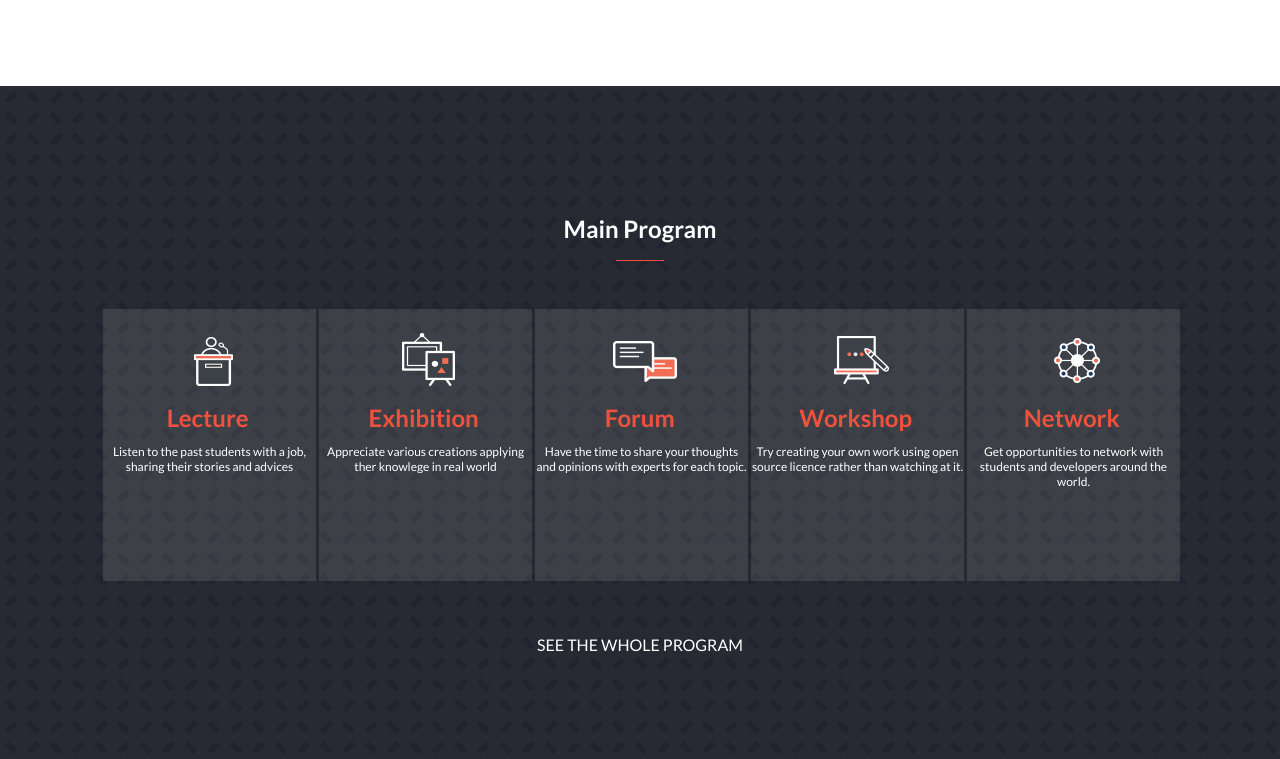
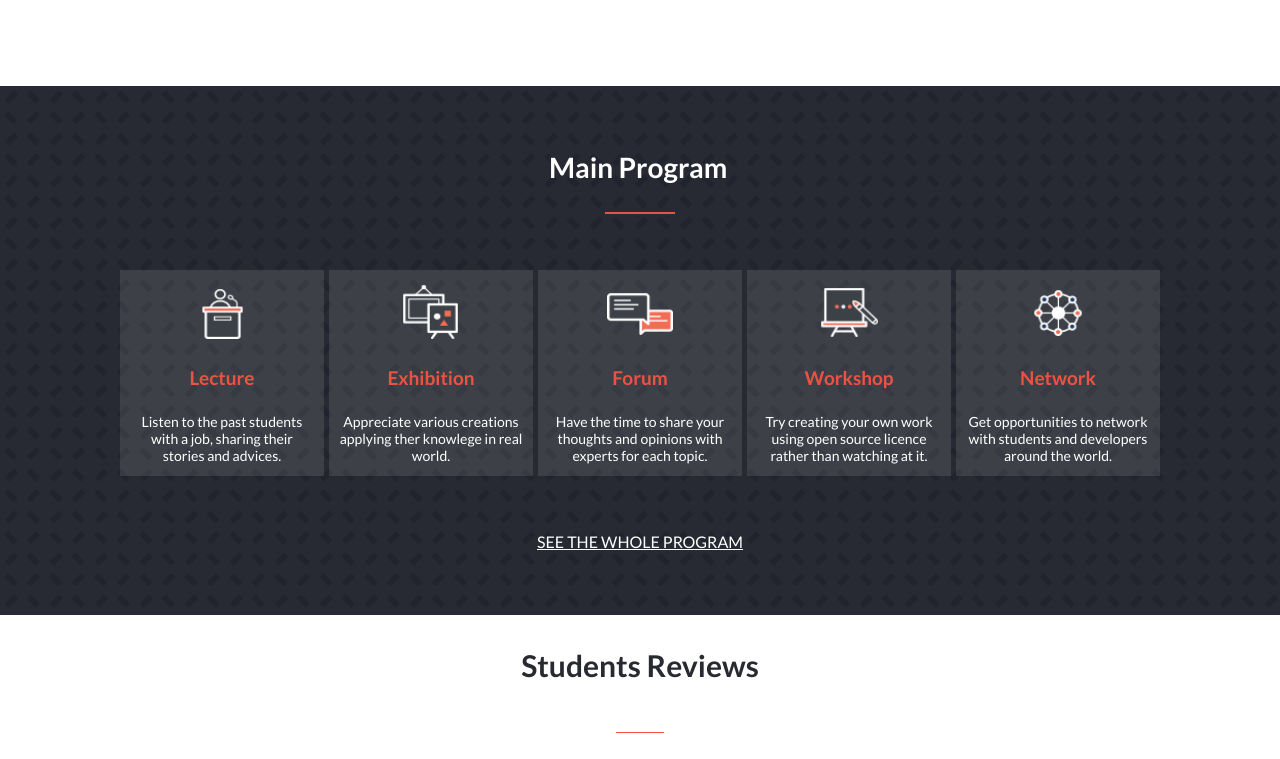
Before and after one commit to deniodev/WEB-DEV-COURSE-EVENT, a website: page index.html in a window 1280 px wide. Shown: the part 621-1380 px from the top of the page. Drawn offline with Linux system fonts and the light colour scheme; a web font is replaced by a local one.

Commit message:
Add hover on programs cards & align the text

```diff
--- a/index.html
+++ b/index.html
@@ -79,66 +79,49 @@
             </div>
         </section>
 
-        <section class="main-program" id="main-program">
-            <div class="main-program-title">
-                <h2 class="main-program-title-text">Main Program</h2>
-                <div class="main-program-title-bar"></div>
+        <section class="main-program">
+            <h3 id="main-program">Main Program</h3>
+            <div class="layout">
+                <div class="cards">
+                    <img src="./images/icon1.png" alt="Lecture">
+                    <h3 class="main-program-title">Lecture</h3>
+                    <p class="main-program-title-text">
+                        Listen to the past students with a job, sharing their stories and advices.
+                    </p>
                 </div>
                 <div class="cards">
-                <article>
-                    <div class="programs">
-                         <div class="programs-img">
-                            <img src="./images/icon1.png" alt="Lecture">
-                        </div>
-                        <h3 class="programs-title">Lecture</h3>
-                        <p class="programs-text">Listen to the past students with a job, sharing their stories and
-                            advices</p>
-                    </div>
-                </article>
-                <article>
-                    <div class="programs">
-                        <div class="programs-img">
                     <img src="./images/icon2.png" alt="Exhibition">
-                        </div>
-                        <h3 class="programs-title">Exhibition</h3>
-                        <p class="programs-text">Appreciate various creations applying ther knowlege in real world
+                    <h3 class="main-program-title">Exhibition</h3>
+                    <p class="main-program-title-text">
+                        Appreciate various creations applying ther knowlege in real world.
                     </p>
                 </div>
-                </article>
-                <article>
-                    <div class="programs">
-                        <div class="programs-img">
+                <div class="cards">
                     <img src="./images/icon3.png" alt="Forum">
+                    <h3 class="main-program-title">Forum</h3>
+                    <p class="main-program-title-text">
+                        Have the time to share your thoughts and opinions with experts for
+                        each topic.
+                    </p>
                 </div>
-                        <h3 class="programs-title">Forum</h3>
-                        <p class="programs-text">Have the time to share your thoughts and opinions with experts for
-                            each topic.</p>
+                <div class="cards">
+                    <img src="./images/icon4.png" alt="Workshop">
+                    <h3 class="main-program-title">Workshop</h3>
+                    <p class="main-program-title-text">
+                        Try creating your own work using open source licence rather than
+                        watching at it.
+                    </p>
                 </div>
-                </article>
-                <article>
-                    <div class="programs">
-                        <div class="programs-img">
-                            <img src="./images/icon4.png" alt="Workshop">
-                        </div>
-                        <h3 class="programs-title">Workshop</h3>
-                        <p class="programs-text">Try creating your own work using open source licence rather than
-                            watching at it.</p>
-                    </div>
-                </article>
-                <article>
-                    <div class="programs">
-                        <div class="programs-img">
+                <div class="cards">
                     <img src="./images/icon5.png" alt="Network">
-                        </div>
-                        <h3 class="programs-title">Network</h3>
-                        <p class="programs-text">Get opportunities to network with students and developers around
-                            the world.</p>
-                    </div>
-                </article>
-                <div class="whole-program">
-                    <a href="#">SEE THE WHOLE PROGRAM</a>
+                    <h3 class="main-program-title">Network</h3>
+                    <p class="main-program-title-text">
+                        Get opportunities to network with students and developers around
+                            the world.
+                    </p>
                 </div>
             </div>
+            <a href="#main-program" class="whole-program"> SEE  THE  WHOLE  PROGRAM</a>
         </section>
 
         <section class="reviews" id="reviews">
--- a/style.css
+++ b/style.css
@@ -135,68 +135,61 @@
   background-image: url(./images/background.png);
   background-repeat: repeat;
   background-color: #272a32;
-  padding-bottom: 10%;
+  display: flex;
+  flex-direction: column;
+  align-items: center;
+  width: 100vw;
+  padding: 2em 0;
 }
 
-.main-program a {
-  display: none;
+#main-program {
+  color: #fff;
+  font-size: 28px;
 }
 
-.main-program-title-text {
-  color: #fff;
+#main-program::after {
+  content: "";
+  display: block;
+  height: 2px;
+  width: 2.5em;
+  background-color: #ec5242;
   text-align: center;
-  padding-top: 10%;
+  margin: 1em 2em 0;
 }
 
-.main-program-title-bar {
-  width: 3em;
-  height: 1em;
-  border-bottom: 1px solid #ef513c;
-  margin: 1px auto 3em;
+.layout {
+  display: flex;
+  flex-direction: column;
+  align-items: center;
+  gap: 0.7em;
+  margin: 2.5em 0;
 }
 
-.programs-img {
-  margin-left: 3%;
+.cards {
+  background-color: rgba(255, 255, 255, 0.1);
+  display: flex;
+  justify-content: center;
+  gap: 10px;
+  align-items: center;
+  padding: 0.5em;
+  height: 100%;
+  width: 90%;
 }
 
-.programs {
-  background-color: rgba(255, 255, 255, 0.1);
-  display: flex;
-  justify-content: space-between;
-  align-items: center;
-  margin: 2% 2% 2% 2%;
+.cards h3 {
+  color: #ec5242;
+  font-size: 20px;
+  width: 30%;
 }
 
-.programs-title {
-  color: #ef513c;
-  font-size: 0.875em;
-  text-align: center;
-  width: 26%;
-  padding-left: 7px;
-  line-height: 52px;
-  margin-left: -5%;
-}
-
-.programs-text {
+.cards p {
   color: #fff;
-  font-size: 0.75em;
-  padding: 0 0.5em 0 0;
-  word-break: keep-all;
-  overflow: auto;
-  height: auto;
-  width: calc(74% - 6.5em);
-  margin-top: 5%;
+  font-size: 16px;
+  width: 50%;
 }
 
 .whole-program {
-  text-align: center;
-  padding-top: 5%;
-}
-
-.whole-program a {
-  text-decoration: none;
-  color: #fff;
-  font-size: 1em;
+  display: none;
 }
 
 .mobile-navbar nav ul li a {
@@ -340,7 +333,7 @@ footer {
 }
 
 .aboutme-logo img {
-  height: 100px;
+  height: 60px;
   border: 1px solid #d3d3d3;
   padding: 15px 15px 15px 15px;
 }
@@ -428,6 +421,11 @@ footer {
   padding: 10px 10px 10px 10px;
 }
 
+.aboutme-footer-mobile img {
+  width: 200px;
+  height: 40px;
+}
+
 .reviews {
   display: flex;
   flex-direction: column;
@@ -439,6 +437,7 @@ footer {
 
 .students-reviews {
   font-size: 30px;
+  margin-bottom: 0%;
 }
 
 .students-cards {
@@ -499,6 +498,11 @@ footer {
 .review-content p {
   font-size: 15px;
   margin-top: 5px;
+}
+
+.logo-footer img {
+  width: 190px;
+  height: 37px;
 }
 
 @media only screen and (min-width: 768px) {
@@ -604,37 +608,58 @@ footer {
     font-size: 1.6em;
   }
 
-  .programs {
-    margin: auto auto 5% 3px;
-    padding-top: 2%;
-    float: left;
-    width: calc(20% - 3px);
-    height: 250px;
-    background: rgba(255, 255, 255, 0.1);
-    display: block;
-    text-align: center;
+  .main-program {
+    padding: 4em 0;
+    gap: 1em;
   }
 
-  .main-program a {
-    display: block;
-  }
-
-  .programs-title {
-    text-align: center;
-    width: auto;
-    font-size: 1.5em;
-  }
-
-  .programs-text {
-    padding: auto;
-    width: 100%;
-    margin-top: auto;
-    font-size: 0.75em;
+  .layout {
+    display: flex;
+    flex-direction: row;
+    flex-wrap: wrap;
+    align-items: center;
+    justify-content: center;
+    gap: 5px;
+    margin: 2.5em 0;
   }
 
   .cards {
-    justify-content: space-between;
-    margin: 10px 100px 10px 100px;
+    display: flex;
+    flex-direction: column;
+    align-items: center;
+    justify-content: center;
+    text-align: center;
+    gap: 1.5em;
+    width: 188px;
+    height: 190px;
+    margin: 0;
+  }
+
+  .cards:hover {
+    border: 2px solid #fff;
+  }
+
+  .cards h3 {
+    color: #ec5242;
+    font-size: 19px;
+    width: 95%;
+  }
+
+  .cards p {
+    color: #fff;
+    font-size: 14px;
+    width: 99%;
+  }
+
+  .cards img {
+    width: 35%;
+  }
+
+  .whole-program {
+    display: block;
+    color: #fff;
+    font-size: 16px;
+    font-weight: 400;
   }
 
   .logo-partner {
```
Lines whose indentation alone changed are shown as unchanged.
